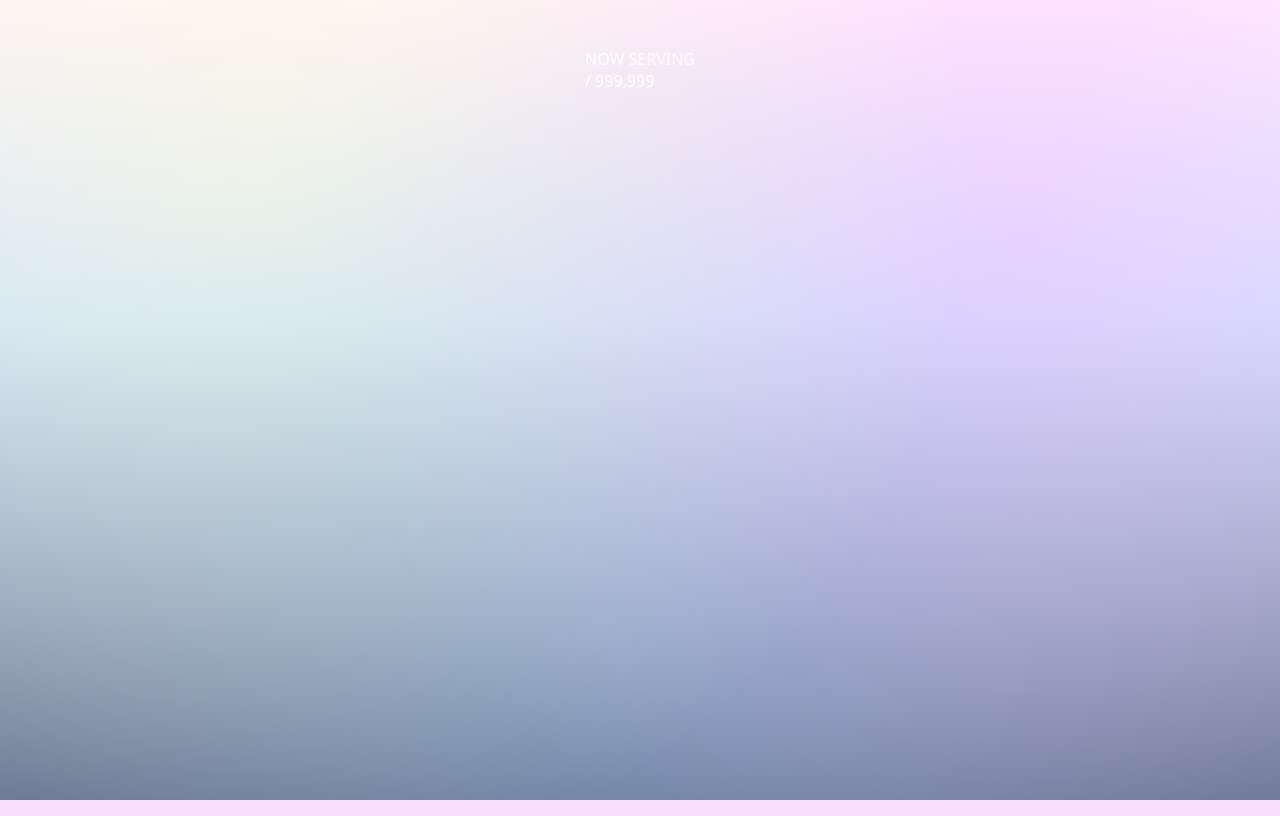
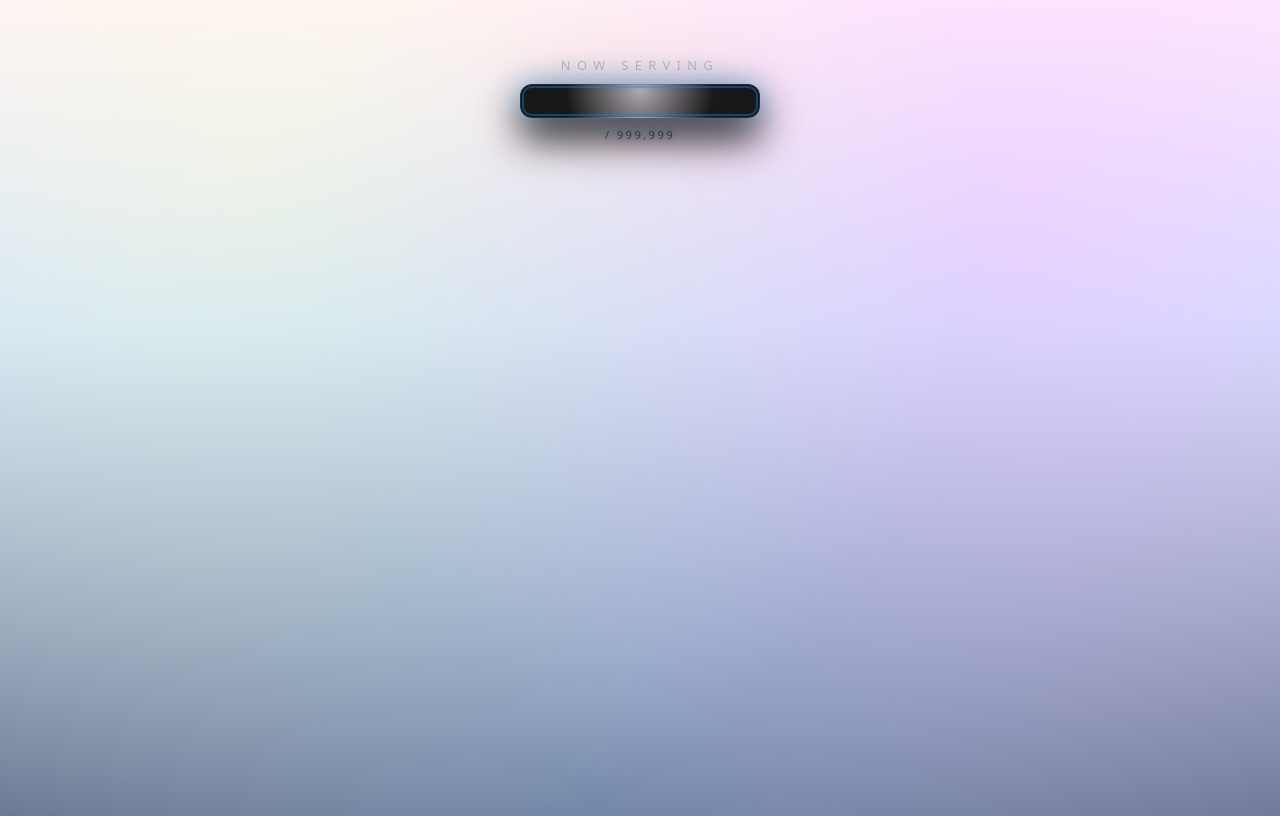
Before and after one commit to timmyjonesusn-netizen/Timmy-wsgi, a Flask app: template templates/index.html in a window 1280 px wide. Run offline with Flask 3, Linux system fonts and the light colour scheme; the template is opened without the code that fills it, so the values that code supplies are empty.

Commit message:
Update style.css

```diff
--- a/static/style.css
+++ b/static/style.css
@@ -1,7 +1,173 @@
 /* ===== Reset-ish ===== */
 * {
     box-sizing: border-box;
-    margin: 0;
+    margin: /* Global dark background to make the metal pop */
+body {
+  background: radial-gradient(circle at 20% 20%, #1a1a1a 0%, #000000 60%);
+  background-color: #000;
+  min-height: 100vh;
+  margin: 0;
+  font-family: system-ui, -apple-system, BlinkMacSystemFont, "Roboto", "Helvetica Neue", Arial, sans-serif;
+  display: flex;
+  align-items: center;
+  justify-content: center;
+  color: #fff;
+}
+
+/* Outer wrapper for layout */
+.counter-wrapper {
+  display: flex;
+  flex-direction: column;
+  align-items: center;
+  gap: 0.6rem;
+  user-select: none;
+}
+
+/* "NOW SERVING" text */
+.counter-label {
+  font-size: 0.8rem;
+  letter-spacing: 0.4rem;
+  color: #bbb;
+  text-shadow: 0 0 6px rgba(255,255,255,0.4),
+               0 0 20px rgba(0,150,255,0.3);
+  font-weight: 500;
+}
+
+/* The black glass block that holds the digits */
+.counter-display {
+  position: relative;
+  background: radial-gradient(circle at 50% 20%, rgba(60,60,60,0.4) 0%, rgba(0,0,0,0.9) 60%);
+  border-radius: 12px;
+  padding: 1rem 1.2rem;
+  display: flex;
+  box-shadow:
+    0 20px 40px rgba(0,0,0,0.9),
+    0 0 30px rgba(0,140,255,0.4),
+    0 0 80px rgba(255,100,0,0.2);
+  border: 1px solid rgba(255,255,255,0.08);
+  outline: 2px solid rgba(0,140,255,0.4);
+  outline-offset: -4px;
+  min-width: 240px;
+  justify-content: center;
+}
+
+/* glossy reflection overlay on the glass */
+.counter-display::after {
+  content: "";
+  position: absolute;
+  top: 0;
+  left: 0;
+  right: 0;
+  height: 40%;
+  border-radius: 12px 12px 0 0;
+  background: radial-gradient(circle at 50% 0%, rgba(255,255,255,0.22) 0%, rgba(255,255,255,0) 70%);
+  pointer-events: none;
+  mix-blend-mode: screen;
+  filter: blur(6px);
+  opacity: 0.4;
+}
+
+/* Each digit container */
+.digit {
+  position: relative;
+  font-size: clamp(2rem, 2.5rem, 6vw);
+  line-height: 1;
+  font-weight: 700;
+  font-family: "JetBrains Mono", "SF Mono", Consolas, monospace;
+  margin: 0 2px;
+  padding: 0.2rem 0.3rem;
+  min-width: 1.6ch;
+  text-align: center;
+  background: linear-gradient(
+    160deg,
+    #d9d9d9 0%,
+    #9a9a9a 35%,
+    #2a2a2a 50%,
+    #8a8a8a 65%,
+    #ffffff 100%
+  );
+  -webkit-background-clip: text;
+  color: transparent;
+
+  /* Fake depth like it's engraved steel */
+  text-shadow:
+    0 0 4px rgba(255,255,255,0.6),
+    0 0 10px rgba(0,180,255,0.6),
+    0 0 20px rgba(255,110,0,0.4),
+    0 2px 2px rgba(0,0,0,0.9);
+
+  filter: drop-shadow(0 0 2px rgba(0,180,255,0.8))
+          drop-shadow(0 0 8px rgba(255,110,0,0.6));
+  border-radius: 4px;
+  transition: transform 0.18s ease, text-shadow 0.18s ease;
+}
+
+/* Pulse effect class gets toggled in JS on update */
+.digit.pulse {
+  transform: scale(1.08);
+  text-shadow:
+    0 0 6px rgba(255,255,255,0.9),
+    0 0 16px rgba(0,200,255,0.9),
+    0 0 28px rgba(255,140,0,0.9),
+    0 2px 2px rgba(0,0,0,1);
+}
+
+/* subtle animated shimmer sweep across all digits */
+.counter-display.shimmer::before {
+  content: "";
+  position: absolute;
+  top: 0;
+  bottom: 0;
+  left: -40%;
+  width: 40%;
+  background: linear-gradient(
+    75deg,
+    rgba(255,255,255,0) 0%,
+    rgba(255,255,255,0.4) 50%,
+    rgba(255,255,255,0) 100%
+  );
+  filter: blur(8px);
+  animation: sweep 2.8s linear infinite;
+  mix-blend-mode: screen;
+  pointer-events: none;
+  opacity: 0.4;
+}
+
+@keyframes sweep {
+  0%   { transform: translateX(0) skewX(-20deg); }
+  100% { transform: translateX(260%) skewX(-20deg); }
+}
+
+/* The cap text under it */
+.counter-cap {
+  font-size: 0.7rem;
+  color: #666;
+  font-weight: 400;
+  letter-spacing: 0.15rem;
+  text-shadow: 0 0 6px rgba(0,180,255,0.6),
+               0 0 20px rgba(255,110,0,0.4);
+}
+
+/* Mobile tuning */
+@media (max-width: 500px) {
+  .counter-label {
+    font-size: 0.7rem;
+    letter-spacing: 0.3rem;
+  }
+  .counter-cap {
+    font-size: 0.6rem;
+    letter-spacing: 0.1rem;
+  }
+  .digit {
+    font-size: clamp(1.8rem, 2rem, 5vw);
+    min-width: 1.4ch;
+  }
+  .counter-display {
+    min-width: 200px;
+    padding: 0.8rem 1rem;
+  }
+}
+0;
     padding: 0;
     -webkit-font-smoothing: antialiased;
 }
```
